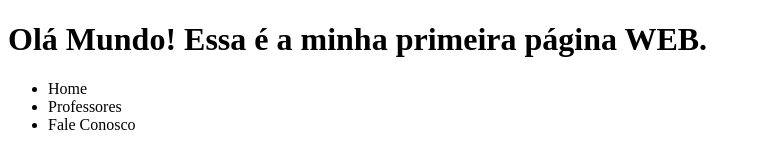
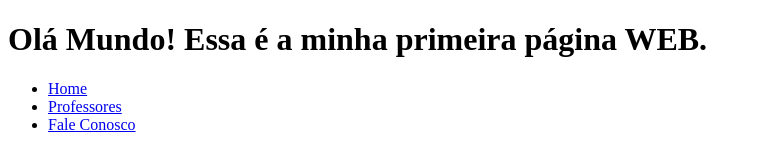
Before and after one commit to Zurceel/devaria-aula-HTML-2023, a plain HTML site: page index.html in a window 1280 px wide. Shown: the whole page, without its empty margins (0-760 px from the left). Drawn offline with Linux system fonts and the light colour scheme.

Commit message:
link no header

```diff
--- a/index.html
+++ b/index.html
@@ -9,9 +9,9 @@
             <h1>Olá Mundo! Essa é a minha primeira página WEB.</h1>
             <nav>
                 <ul>
-                    <li>Home</li>
-                    <li>Professores</li>
-                    <li>Fale Conosco</li>
+                    <li><a href="Home.html">Home</a></li>
+                    <li><a href="Professores.html">Professores</a></li>
+                    <li><a href="conosco.html">Fale Conosco</a></li>
                 </ul>
             </nav>
         </header>
```
